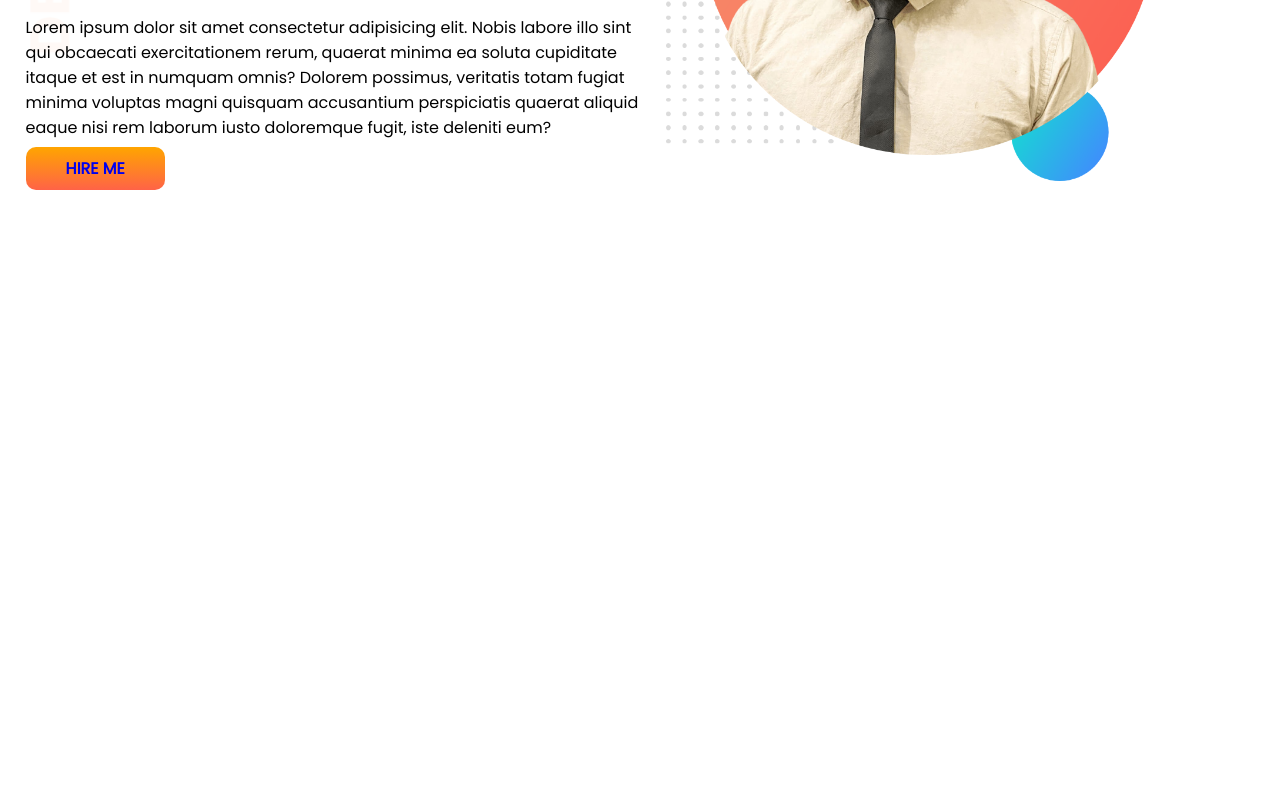
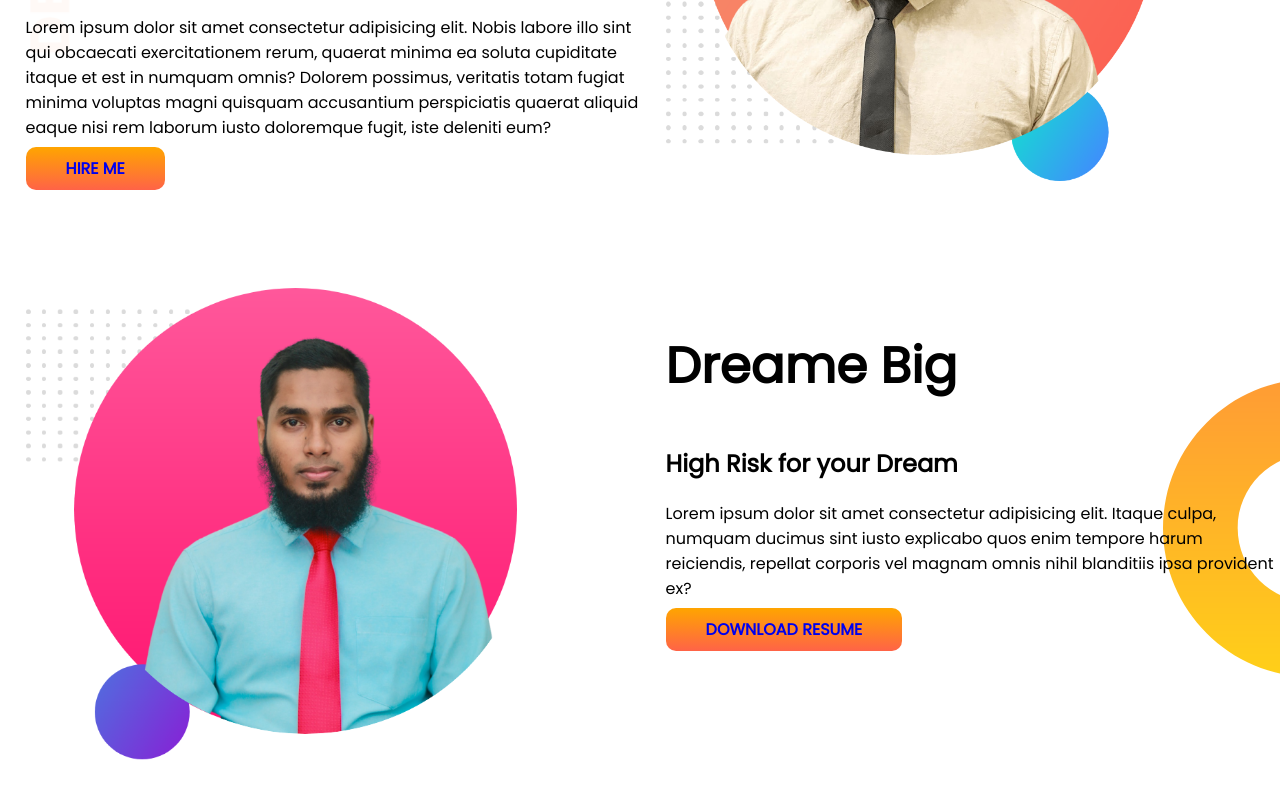
Before and after one commit to rafiulaanam/developer-portfolio, a plain HTML site: page index.html in a window 1280 px wide. Shown: the part 307-1106 px from the top of the page. Before the commit the page ends 800 px from the top, so only its background shows below. Drawn offline with Linux system fonts and the light colour scheme.

Commit message:
dream added

```diff
--- a/index.html
+++ b/index.html
@@ -25,7 +25,20 @@
         </div>
    </section>
 
+   <section class="dream-big">
+    <div class="half-width">
+        <img src="images/rafi2.png" alt="Rafi 2 dream pic">
+    </div>
+    <div class="half-width">
+        <h1>Dreame Big</h1>
+        <h2>High Risk for your Dream</h2>
+        <p>Lorem ipsum dolor sit amet consectetur adipisicing elit. Itaque culpa, numquam ducimus sint iusto explicabo quos enim tempore harum reiciendis, repellat corporis vel magnam omnis nihil blanditiis ipsa provident ex?</p>
 
+        <a class="link-button" target="_blank" href="https://drive.google.com/file/d/1LSu7Vi8cpDndNmSIAOwyn5RmMUBghzqY/view?usp=sharing">DOWNLOAD RESUME</a>
+    </div>
+
+
+   </section>
 
 
 </body>
--- a/style.css
+++ b/style.css
@@ -12,6 +12,7 @@ h1{
 
 section{
     display: flex;
+    margin-bottom: 100px;
 }
 
 .half-width{
@@ -35,3 +36,9 @@ section{
     background-image: url(images/top-banner.png);
     background-repeat: no-repeat;
 }
+
+.dream-big{
+    background-image: url(images/dream-bg.png);
+    background-repeat: no-repeat;
+    background-position: right;
+}
```
